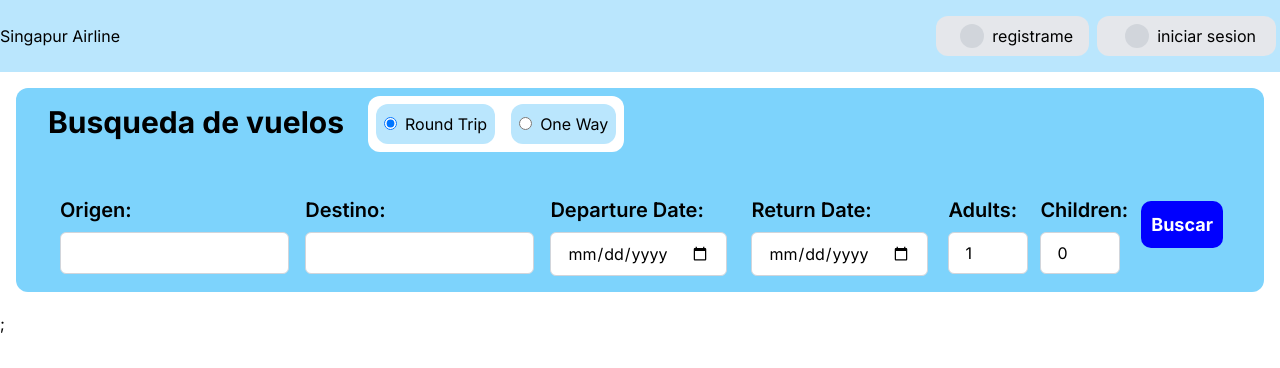
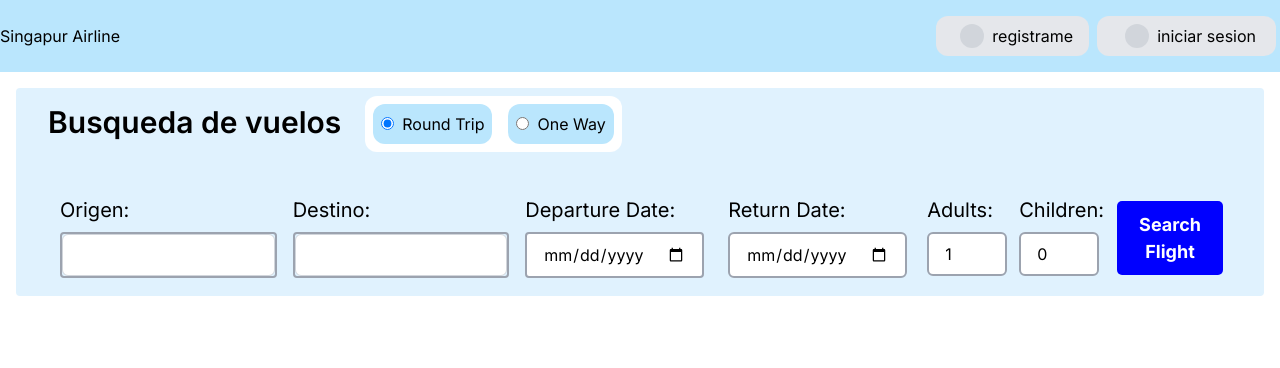
Before and after one commit to LeviTorresx/Front-FE, a Next.js app: page / in a window 1280 px wide. Shown: the top 368 px of the page. Built offline with nearby package versions, Linux system fonts and the light colour scheme.

Commit message:
"Design of figma" mpltop

```diff
--- a/app/components/AirportAutocomplete.jsx
+++ b/app/components/AirportAutocomplete.jsx
@@ -20,7 +20,7 @@ function AirportAutocomplete({ value, onChange, airports }) {
   };
 
   return (
-    <div className="">
+    <div className="border-2 border-gray-400 rounded">
       <input
         type="text"
         value={value}
@@ -30,7 +30,7 @@ function AirportAutocomplete({ value, onChange, airports }) {
 
       <ul className="rounded-xl bg-gray-400 absolute">
         {suggestions.map((airport, index) => (
-          <li className="p-2 hover:bg-gray-100" key={index} onClick={() => handleSelect(airport.name+" - "+airport.CodeIATA)}>
+          <li className="p-2 hover:bg-gray-300" key={index} onClick={() => handleSelect(airport.name+" - "+airport.CodeIATA)}>
             {airport.name} - {airport.CodeIATA}
           </li>
         ))}
--- a/app/components/FlightListData.jsx
+++ b/app/components/FlightListData.jsx
@@ -1,20 +1,18 @@
-import React from "react";
+import React, { useState } from "react";
 
-export default function FlightListData({
-  flights,
-  handleFlightSelection,
-}) {
+export default function FlightListData({ flights, handleFlightSelection }) {
+  const [selectedFlight, setSelectedFlight] = useState(null);
 
-  const handleSelectFligth = (flight) =>{
-    handleFlightSelection(flight); //mandarle el vuelo a la clase padre
-    console.log(flight);
-  }
+  const handleSelectFlight = (flight) => {
+    setSelectedFlight(flight);
+    handleFlightSelection(flight);
+  };
 
   return (
-    <div className="m-5 p-4 bg-gray-300 rounded-xl">
+    <div className="m-1 p-2 bg-gray-300 rounded">
       {flights.map((flight, index) => (
-        <div key={index} className="m-5 p-5 bg-white rounded-xl">
-          <div className="flex justify-between p-8">
+        <div key={index} className={`m-5 p-5 rounded-xl ${selectedFlight === flight ? 'bg-violet-300 text-white' : 'bg-white'}`}>
+          <div className="flex justify-between p-4">
             <div className="mx-2">{flight.departureTime}</div>
             <div className="mx-2">{flight.originAirport}</div>
             <div className="mx-2">{flight.duration}</div>
@@ -22,11 +20,12 @@ export default function FlightListData({
             <div className="mx-2">{flight.destinationAirport}</div>
           </div>
           <div className="flex justify-end mx-5">
-            {" "}
             Price: COP {flight.price}
           </div>
           <div className="flex justify-end m-2">
-            <button className="btn-search m-2" onClick={() => handleSelectFligth(flight)}>Seleccionar</button>
+            <button className={`btn-search m-2 ${selectedFlight === flight ? 'bg-gray-400 cursor-not-allowed' : ''}`} onClick={() => handleSelectFlight(flight)} disabled={selectedFlight === flight}>
+              {selectedFlight === flight ? 'Selected' : 'Select'}
+            </button>
           </div>
         </div>
       ))}
--- a/app/components/FlightSearch.jsx
+++ b/app/components/FlightSearch.jsx
@@ -2,6 +2,7 @@ import React, { useState, useEffect } from "react";
 import AirportAutocomplete from "./AirportAutocomplete";
 import dataFlight from "../dataFlight.json";
 import FlightListData from "./FlightListData";
+import Modal from "./Modal";
 
 function FlightSearch() {
   const [origin, setOrigin] = useState("");
@@ -60,11 +61,23 @@ function FlightSearch() {
     }
   };
 
+  const handleAccept = () => {
+    console.log("Origin:", origin);
+    console.log("Destination:", destination);
+    console.log("Departure Date:", departureDate);
+    console.log("Return Date:", returnDate);
+    console.log("Adults:", adults);
+    console.log("Children:", children);
+    console.log("Selected Outbound Flight:", selectedOutboundFlight);
+    console.log("Selected Return Flight:", selectedReturnFlight);
+    setShowModal(false);
+  };
+
   return (
     <div>
-      <div className="bg-sky-300 m-4 rounded-xl">
+      <div className="bg-sky-100 m-4 rounded">
         <div className="flex justify-normal m-4">
-          <h1 className="font-bold text-3xl m-4">Busqueda de vuelos</h1>
+          <h1 className="font-semibold text-3xl m-4">Busqueda de vuelos</h1>
           <div className="flex justify-between items-center mb-2 bg-white rounded-xl m-2 p-2">
             <div className="mr-4 p-2 bg-sky-200 rounded-xl hover:bg-green-100">
               <input
@@ -79,7 +92,7 @@ function FlightSearch() {
                 Round Trip
               </label>
             </div>
-            <div className="bg-sky-200 p-2 rounded-xl hover:bg-green-100 ">
+            <div className="bg-sky-200 p-2 rounded-xl hover:bg-green-100">
               <input
                 type="radio"
                 id="oneWay"
@@ -96,7 +109,7 @@ function FlightSearch() {
         </div>
         <div className="flex justify-between p-4 m-5">
           <div className="mx-2 ">
-            <label className="block mb-2 text-xl font-semibold">Origen:</label>
+            <label className="block mb-2 text-xl">Origen:</label>
             <AirportAutocomplete
               value={origin}
               onChange={setOrigin}
@@ -104,7 +117,7 @@ function FlightSearch() {
             />
           </div>
           <div className="mx-2">
-            <label className="block mb-2 text-xl font-semibold">Destino:</label>
+            <label className="block mb-2 text-xl ">Destino:</label>
             <div className="z-20">
               <AirportAutocomplete
                 value={destination}
@@ -114,62 +127,71 @@ function FlightSearch() {
             </div>
           </div>
           <div className="mx-2">
-            <label className="block mb-2 text-xl font-semibold">
-              Departure Date:
-            </label>
+            <label className="block mb-2 text-xl">Departure Date:</label>
             <input
               type="date"
               value={departureDate}
               onChange={(e) => setDepartureDate(e.target.value)}
-              className="border border-gray-300 rounded-md px-4 py-2 w-full"
+              className="border-2 border-gray-400 rounded px-4 py-2 w-full"
             />
           </div>
           <div className="mx-2">
             {tripType && (
               <div className="mx-2">
-                <label className="block mb-2 text-xl font-semibold">
-                  Return Date:
-                </label>
+                <label className="block mb-2 text-xl">Return Date:</label>
                 <input
                   type="date"
                   value={returnDate}
                   onChange={(e) => setReturnDate(e.target.value)}
-                  className="border border-gray-300 rounded-md px-4 py-2 w-full"
+                  className="border-2 border-gray-400 rounded-md px-4 py-2 w-full"
                 />
               </div>
             )}
           </div>
           <div className="mx-1">
-            <label className="block mb-2 text-xl font-semibold">Adults:</label>
+            <label className="block mb-2 text-xl ">Adults:</label>
             <input
               type="number"
               value={adults}
               onChange={(e) => setAdults(Number(e.target.value))}
               min={1}
-              className="border border-gray-300 rounded-md px-4 py-2 w-20"
+              className="border-2 border-gray-400 rounded-md px-4 py-2 w-20"
             />
           </div>
           <div className="mx-2">
-            <label className="block mb-2 text-xl font-semibold">
-              Children:
-            </label>
+            <label className="block mb-2 text-xl ">Children:</label>
             <input
               type="number"
               value={children}
               onChange={(e) => setChildren(Number(e.target.value))}
               min={0}
-              className="border border-gray-300 rounded-md px-4 py-2 w-20"
+              className="border-2 border-gray-400 rounded-md px-4 py-2 w-20"
             />
           </div>
           <div>
             <button className="btn-search" onClick={handleSearch}>
-              Buscar
+            Search Flight
             </button>
           </div>
         </div>
       </div>
+      {showModal && (
+        <Modal
+          origin={origin}
+          destination={destination}
+          departureDate={departureDate}
+          returnDate={returnDate}
+          adults={adults}
+          children={children}
+          selectedOutboundFlight={selectedOutboundFlight}
+          selectedReturnFlight={selectedReturnFlight}
+          onClose={() => setShowModal(false)}
+          onAccept={handleAccept}
+        />
+      )}
+
       {showFlights && (
-        <div className="mt-8 m-4 p-4 bg-sky-200 rounded-xl">
+        <div className="mt-8 m-4 p-2 rounded">
           <h2 className="text-2xl font-semibold">Flights:</h2>
           {oneWay ? (
             <FlightListData
@@ -194,12 +216,16 @@ function FlightSearch() {
                   />
                 </div>
               )}
-              ;
             </div>
           )}
+          <button
+            onClick={() => setShowModal(true)}
+            className="mt-4 bg-blue-500 text-white font-semibold py-2 px-4 rounded hover:bg-blue-600"
+          >
+            Accept
+          </button>
         </div>
       )}
-      ;
     </div>
   );
 }
--- a/app/components/Modal.tsx
+++ b/app/components/Modal.tsx
@@ -25,8 +25,6 @@ const Modal: React.FC<ModalProps> = ({ origin, destination, departureDate, retur
         {returnDate && <p>Return Date: {returnDate}</p>}
         <p>Adults: {adults}</p>
         <p>Children: {children}</p>
-        <p>Outbound Flight: {selectedOutboundFlight ? selectedOutboundFlight.name : 'None'}</p>
-        {selectedReturnFlight && <p>Return Flight: {selectedReturnFlight.name}</p>}
         <button
           onClick={onAccept}
           className="mt-4 bg-blue-500 text-white font-semibold py-2 px-4 rounded-md hover:bg-blue-600"
--- a/app/globals.css
+++ b/app/globals.css
@@ -8,7 +8,7 @@
     color: white;
     margin: 5px;
     padding: 10px;
-    border-radius: 10px;
+    border-radius: 5px;
     transition: 0.3s;
     font-weight: bold;
     font-size: 18px;
```
